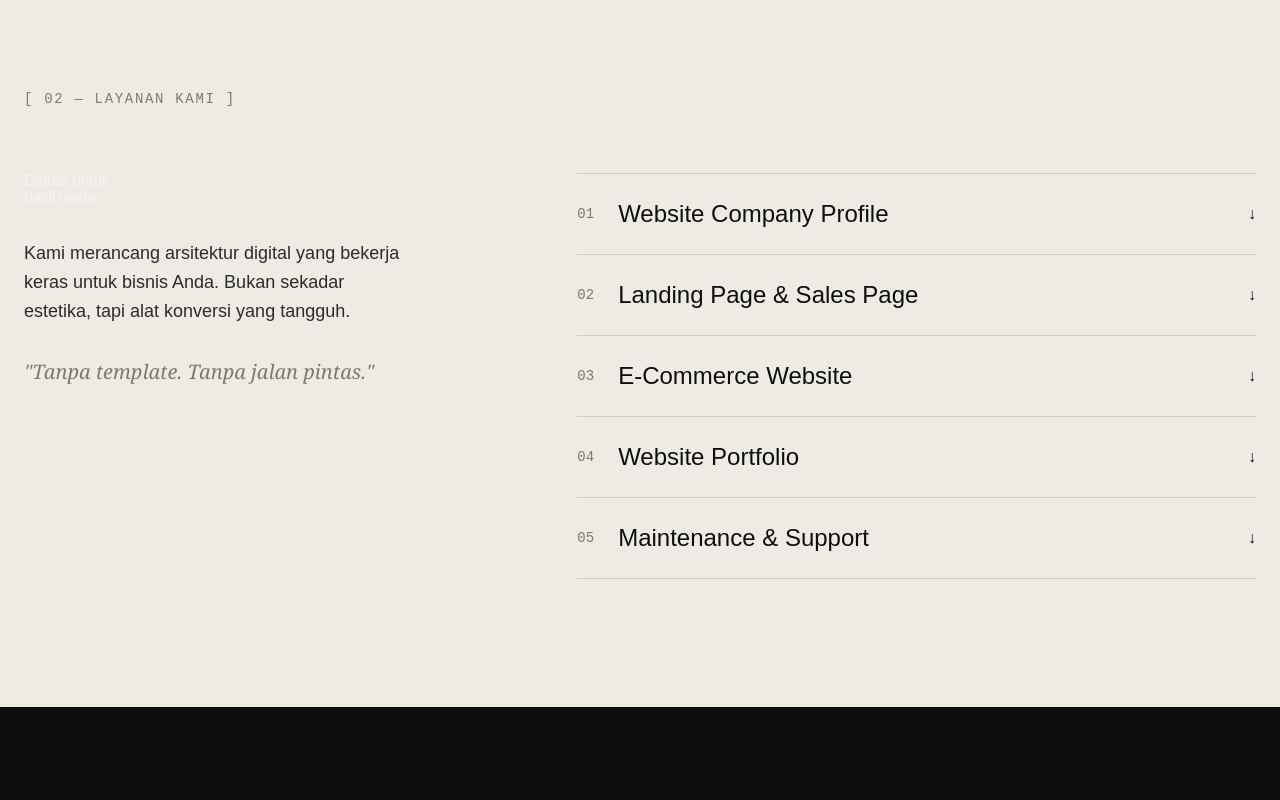
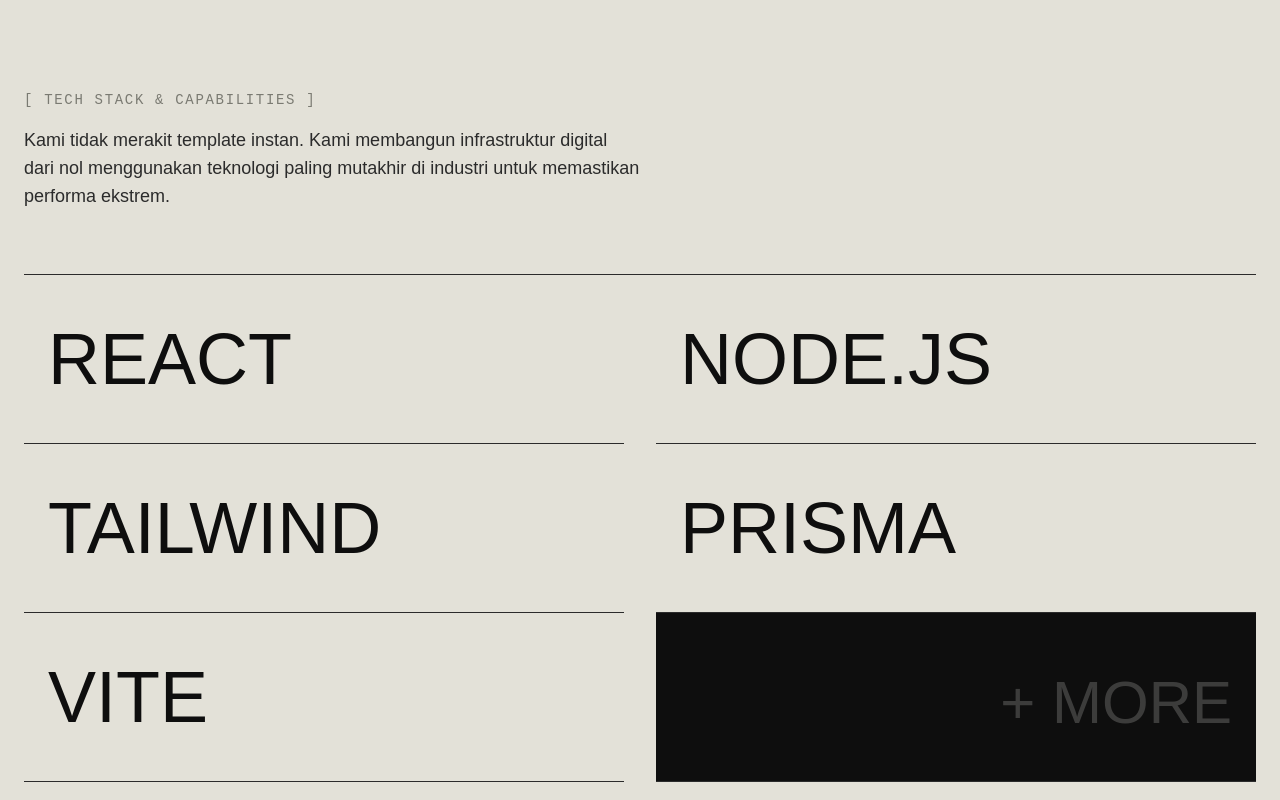
Before and after one commit to dimsdevv/portofolio-business, a React (Vite) app: page / in a window 1280 px wide. Shown: the part 1320-2120 px from the top of the page. Built offline with nearby package versions, Linux system fonts and the light colour scheme; no server answers; a web font is replaced by a local one.

Commit message:
feat: Add TechStack grid and Video Hover support

```diff
--- /dev/null
+++ b/src/components/sections/TechStackSection.jsx
@@ -0,0 +1,58 @@
+import { useState } from 'react'
+
+const techStack = [
+  { name: 'React', description: 'Kecepatan maksimal & interaktivitas tanpa henti untuk frontend.' },
+  { name: 'Node.js', description: 'Arsitektur backend yang tangguh untuk memproses data skala besar.' },
+  { name: 'Tailwind', description: 'Desain responsif tanpa kompromi, di-styling hingga ke level atom.' },
+  { name: 'Prisma', description: 'Database management presisi untuk keamanan & integritas data klien.' },
+  { name: 'Vite', description: 'Build tool masa depan, memastikan loading aset seketika.' },
+]
+
+export default function TechStackSection() {
+  const [hoveredIndex, setHoveredIndex] = useState(null)
+
+  return (
+    <section className="py-32 bg-[var(--color-paper-off)] border-t border-b border-[var(--color-border-ink)]">
+      <div className="container mx-auto px-6">
+        <div className="mb-16 md:w-1/2">
+          <h2 className="font-mono text-[var(--color-fog)] text-sm tracking-[0.12em] uppercase mb-4">
+            [ TECH STACK & CAPABILITIES ]
+          </h2>
+          <p className="font-sans text-lg text-[var(--color-ink-subtle)]">
+            Kami tidak merakit template instan. Kami membangun infrastruktur digital dari nol menggunakan teknologi paling mutakhir di industri untuk memastikan performa ekstrem.
+          </p>
+        </div>
+
+        <div className="grid grid-cols-1 md:grid-cols-2 gap-x-8 gap-y-0 border-t border-[var(--color-border-ink)]">
+          {techStack.map((tech, i) => (
+            <div
+              key={tech.name}
+              className={`border-b border-[var(--color-border-ink)] py-12 px-6 transition-colors duration-300 relative group cursor-crosshair ${
+                hoveredIndex === i ? 'bg-[var(--color-signal)]' : 'hover:bg-[var(--color-ink)]'
+              }`}
+              onMouseEnter={() => setHoveredIndex(i)}
+              onMouseLeave={() => setHoveredIndex(null)}
+            >
+              <h3 className={`font-display text-5xl md:text-7xl uppercase transition-colors duration-300 ${
+                hoveredIndex === i ? 'text-[var(--color-ink)]' : 'text-[var(--color-ink)] group-hover:text-[var(--color-paper)]'
+              }`}>
+                {tech.name}
+              </h3>
+
+              <div className={`mt-6 font-mono text-sm md:text-base uppercase tracking-widest transition-all duration-300 transform ${
+                hoveredIndex === i ? 'opacity-100 translate-y-0 text-[var(--color-ink)]' : 'opacity-0 translate-y-4 text-[var(--color-paper)] absolute'
+              }`}>
+                ↳ {tech.description}
+              </div>
+            </div>
+          ))}
+          <div className="hidden md:flex border-b border-[var(--color-border-ink)] py-12 px-6 bg-[var(--color-ink)] relative overflow-hidden items-end justify-end group">
+             <span className="font-display text-[var(--color-paper)] text-6xl opacity-20 group-hover:opacity-100 group-hover:text-[var(--color-signal)] transition-all duration-500">
+               + MORE
+             </span>
+          </div>
+        </div>
+      </div>
+    </section>
+  )
+}
--- a/src/components/sections/WorkSection.jsx
+++ b/src/components/sections/WorkSection.jsx
@@ -82,7 +82,7 @@ export default function WorkSection() {
         </a>
       </div>
 
-      {/* Floating Image (Desktop Only) */}
+      {/* Floating Media (Desktop Only) */}
       <div
         className="fixed pointer-events-none z-40 hidden md:block w-[400px] aspect-[4/3] rounded-sm overflow-hidden"
         style={{
@@ -95,12 +95,24 @@ export default function WorkSection() {
         }}
       >
         {projects.map(p => (
-          <img
-            key={p.id}
-            src={p.thumbnail}
-            alt={p.name}
-            className={`absolute inset-0 w-full h-full object-cover transition-opacity duration-300 ${hoveredProject?.id === p.id ? 'opacity-100' : 'opacity-0'}`}
-          />
+          <div key={p.id} className={`absolute inset-0 w-full h-full transition-opacity duration-300 ${hoveredProject?.id === p.id ? 'opacity-100 z-10' : 'opacity-0 z-0'}`}>
+            {p.hoverVideo && p.hoverVideo.match(/\.(mp4|webm)$/i) ? (
+              <video
+                src={p.hoverVideo}
+                autoPlay
+                loop
+                muted
+                playsInline
+                className="w-full h-full object-cover"
+              />
+            ) : (
+              <img
+                src={p.hoverVideo || p.thumbnail}
+                alt={p.name}
+                className="w-full h-full object-cover"
+              />
+            )}
+          </div>
         ))}
       </div>
     </section>
--- a/src/pages/Admin.jsx
+++ b/src/pages/Admin.jsx
@@ -14,7 +14,7 @@ export default function Admin() {
   const [formData, setFormData] = useState({
     number: '', name: '', slug: '', category: '', year: '',
     description: '', thumbnail: '', tags: '', url: '',
-    content: '', challenge: '', approach: '', impact: '', gallery: ''
+    content: '', challenge: '', approach: '', impact: '', gallery: '', hoverVideo: ''
   })
 
   const [isLoading, setIsLoading] = useState(false)
@@ -142,7 +142,7 @@ export default function Admin() {
       setFormData({
         number: '', name: '', slug: '', category: '', year: '',
         description: '', thumbnail: '', tags: '', url: '',
-        content: '', challenge: '', approach: '', impact: '', gallery: ''
+        content: '', challenge: '', approach: '', impact: '', gallery: '', hoverVideo: ''
       })
     }
     setView('form')
@@ -276,6 +276,19 @@ export default function Admin() {
                   {formData.thumbnail && <img src={formData.thumbnail} alt="thumb" className="h-20 object-cover mt-4" />}
                 </div>
 
+                <div className="mb-6">
+                  <label className="block font-mono text-xs uppercase text-[var(--color-fog)] mb-2">Hover Video/GIF (URL atau Upload .mp4/.webm/.gif)</label>
+                  <div className="flex gap-4 items-center">
+                    <input type="text" value={formData.hoverVideo || ''} onChange={e=>setFormData({...formData, hoverVideo: e.target.value})} className="flex-1 bg-transparent border border-[var(--color-border-ink)] p-3 text-[var(--color-paper)] focus:border-[var(--color-signal)] outline-none" />
+                    <input type="file" onChange={(e) => handleImageUpload(e, 'hoverVideo')} className="text-sm font-mono" />
+                  </div>
+                  {formData.hoverVideo && (
+                    formData.hoverVideo.match(/\.(mp4|webm)$/i) ?
+                      <video src={formData.hoverVideo} autoPlay loop muted playsInline className="h-20 object-cover mt-4" /> :
+                      <img src={formData.hoverVideo} alt="hover media" className="h-20 object-cover mt-4" />
+                  )}
+                </div>
+
                 <div>
                   <label className="block font-mono text-xs uppercase text-[var(--color-fog)] mb-2">Galeri Tambahan (Upload akan otomatis ditambah koma)</label>
                   <div className="flex gap-4 items-center">
--- a/src/pages/Home.jsx
+++ b/src/pages/Home.jsx
@@ -1,6 +1,7 @@
 import HeroSection from '../components/sections/HeroSection'
 import MarqueeSection from '../components/sections/MarqueeSection'
 import WorkSection from '../components/sections/WorkSection'
+import TechStackSection from '../components/sections/TechStackSection'
 import ServicesSection from '../components/sections/ServicesSection'
 import ProcessSection from '../components/sections/ProcessSection'
 import AboutSection from '../components/sections/AboutSection'
@@ -21,6 +22,7 @@ export default function Home() {
       <HeroSection />
       <MarqueeSection />
       <WorkSection />
+      <TechStackSection />
       <ServicesSection />
       <ProcessSection />
       <AboutSection />
```
Also changed, not shown: 1 other file (tests, documents, lock files or other folders).
